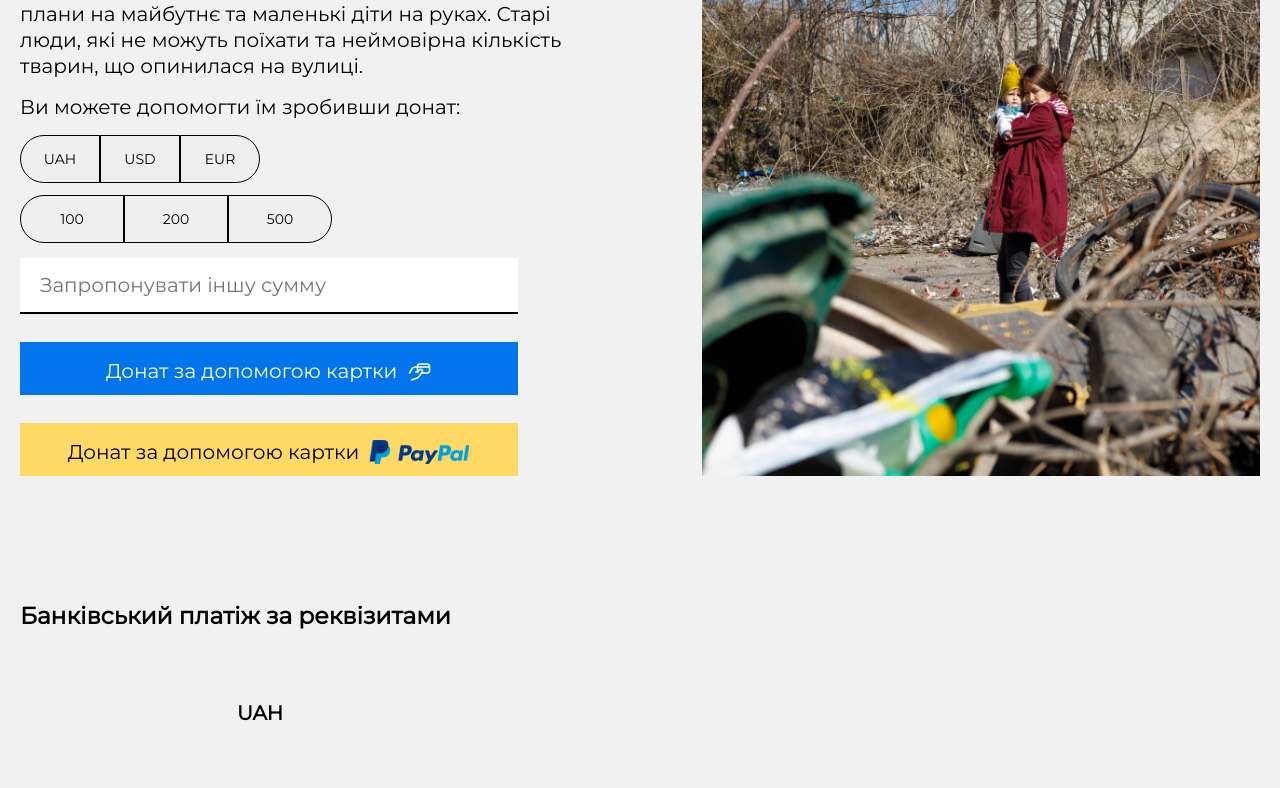
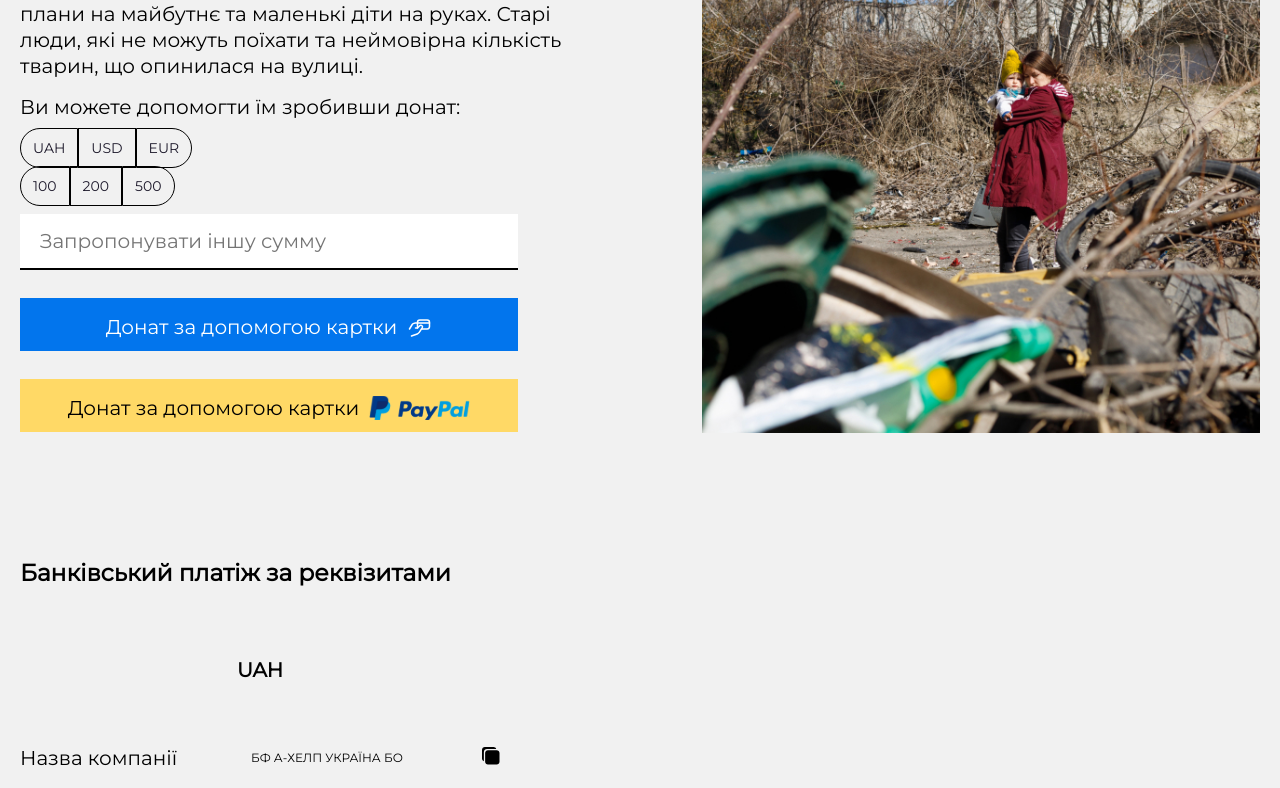
Before and after one commit to wellder00/React_project, a React (Create React App) app in the folder react_test/: page / in a window 1280 px wide. Shown: the part 2400-3188 px from the top of the page. Built offline with nearby package versions, Linux system fonts and the light colour scheme; a web font is replaced by a local one.

Commit message:
functional buttons (needs css attunement)
added functional buttons that change the values on the currency numerical values

```diff
--- a/react_test/package.json
+++ b/react_test/package.json
@@ -12,7 +12,7 @@
     "react-dom": "^18.2.0",
     "react-scripts": "^5.0.1",
     "sass": "^1.58.0",
-    "swiper": "^9.0.4",
+    "swiper": "^9.0.5",
     "web-vitals": "^2.1.4"
   },
   "scripts": {
--- a/react_test/public/assets/styles/_howYouCanHelp.scss
+++ b/react_test/public/assets/styles/_howYouCanHelp.scss
@@ -129,3 +129,106 @@
   gap: 4%;
 
 }
+
+.donat-block__first-button-block {
+  font-size: 14px;
+  color: #1d192b;
+  margin-bottom: 12px;
+
+  :nth-child(2) {
+    width: 80px;
+    height: 48px;
+    padding: 10px 12px;
+    border: 1px solid #000000;
+    border-radius: 100px 0px 0px 100px;
+    cursor: pointer;
+    &:hover {
+      background-color: rgba(31, 30, 27, 0.1);
+    }
+  }
+  :nth-child(4) {
+    width: 80px;
+    height: 48px;
+    padding: 10px 12px;
+    cursor: pointer;
+    border: 1px solid #000000;
+    &:hover {
+      background-color: rgba(31, 30, 27, 0.1);
+    }
+  }
+  :last-child {
+    width: 80px;
+    height: 48px;
+    padding: 10px 12px;
+    border: 1px solid #000000;
+    border-radius: 0px 100px 100px 0px;
+    cursor: pointer;
+    &:hover {
+      background-color: rgba(31, 30, 27, 0.1);
+    }
+  }
+}
+
+input[type="radio"][name="can-help-button"] { display:none; }
+input[type="radio"][name="can-help-button"]:checked + label { background-color:#a0a0a0; }
+
+input[type="checkbox"][name="can-help-button2"] { display:none; }
+input[type="checkbox"][name="can-help-button2"]:checked + label { background-color:#a0a0a0; }
+
+.donat-block__second-button-block {
+  font-size: 14px;
+  color: #1d192b;
+  margin-bottom: 15px;
+
+  :nth-child(2) {
+    width: 104px;
+    height: 48px;
+    padding: 10px 12px;
+    border: 1px solid #000000;
+    border-radius: 100px 0px 0px 100px;
+    cursor: pointer;
+    &:hover {
+      background-color: rgba(31, 30, 27, 0.1);
+    }
+  }
+  :nth-child(4) {
+    width: 104px;
+    height: 48px;
+    padding: 10px 12px;
+    cursor: pointer;
+    border: 1px solid #000000;
+    &:hover {
+      background-color: rgba(31, 30, 27, 0.1);
+    }
+  }
+  :last-child {
+    width: 104px;
+    height: 48px;
+    padding: 10px 12px;
+    border: 1px solid #000000;
+    border-radius: 0px 100px 100px 0px;
+    cursor: pointer;
+    &:hover {
+      background-color: rgba(31, 30, 27, 0.1);
+    }
+  }
+}
+
+.donat-button1 {
+  width: 498px;
+  height: 53px;
+  margin-bottom: 28px;
+  box-sizing: border-box;
+  background: #0275ed;
+  color: #ffffff;
+  border: none;
+  cursor: pointer;
+  img {
+    position: relative;
+    top: 5px;
+    padding-left: 10px;
+  }
+  &:hover {
+    background-color: #6FB1F5;
+  }
+}
--- a/react_test/public/assets/styles/_syle-button.scss
+++ b/react_test/public/assets/styles/_syle-button.scss
@@ -50,103 +50,6 @@
   }
   &:hover{
     background-color: #DDDDDD;
-  }
-}
-
-.donat-block__first-button-block {
-  font-size: 14px;
-  color: #1d192b;
-  margin-bottom: 12px;
-
-  :first-child {
-    width: 80px;
-    height: 48px;
-    padding: 10px 12px;
-    border: 1px solid #000000;
-    border-radius: 100px 0px 0px 100px;
-    cursor: pointer;
-    &:hover {
-      background-color: rgba(31, 30, 27, 0.1);
-    }
-  }
-  :nth-child(2) {
-    width: 80px;
-    height: 48px;
-    padding: 10px 12px;
-    cursor: pointer;
-    border: 1px solid #000000;
-    &:hover {
-      background-color: rgba(31, 30, 27, 0.1);
-    }
-  }
-  :last-child {
-    width: 80px;
-    height: 48px;
-    padding: 10px 12px;
-    border: 1px solid #000000;
-    border-radius: 0px 100px 100px 0px;
-    cursor: pointer;
-    &:hover {
-      background-color: rgba(31, 30, 27, 0.1);
-    }
-  }
-}
-
-.donat-block__second-button-block {
-  font-size: 14px;
-  color: #1d192b;
-  margin-bottom: 15px;
-
-  :first-child {
-    width: 104px;
-    height: 48px;
-    padding: 10px 12px;
-    border: 1px solid #000000;
-    border-radius: 100px 0px 0px 100px;
-    cursor: pointer;
-    &:hover {
-      background-color: rgba(31, 30, 27, 0.1);
-    }
-  }
-  :nth-child(2) {
-    width: 104px;
-    height: 48px;
-    padding: 10px 12px;
-    cursor: pointer;
-    border: 1px solid #000000;
-    &:hover {
-      background-color: rgba(31, 30, 27, 0.1);
-    }
-  }
-  :last-child {
-    width: 104px;
-    height: 48px;
-    padding: 10px 12px;
-    border: 1px solid #000000;
-    border-radius: 0px 100px 100px 0px;
-    cursor: pointer;
-    &:hover {
-      background-color: rgba(31, 30, 27, 0.1);
-    }
-  }
-}
-
-.donat-button1 {
-  width: 498px;
-  height: 53px;
-  margin-bottom: 28px;
-  box-sizing: border-box;
-  background: #0275ed;
-  color: #ffffff;
-  border: none;
-  cursor: pointer;
-  img {
-    position: relative;
-    top: 5px;
-    padding-left: 10px;
-  }
-  &:hover {
-    background-color: #6FB1F5;
   }
 }
 
--- a/react_test/src/components/HowYouCanHelp.jsx
+++ b/react_test/src/components/HowYouCanHelp.jsx
@@ -1,8 +1,23 @@
-import React from 'react';
+import React, { useState } from 'react';
 
 import ButtonFunc from './ButtonFunc';
 
+function CurrencyButton(props){
+  return(
+    <input type="radio" name="can-help-button" value={props.valueName} id={props.idName} onClick={props.onClickFunction}/>
+  )
+};
+
+const money = {
+  UAH: [100, 200, 500],
+  USD: [50, 100, 200],
+  EUR: [50, 100, 200]
+};
+
 function But() {
+  const [currency, setCurrency] = useState("UAH");
+  const moneyCounts = money[currency];
+
   return (
     <div className="can-help">
       <div className="can-help_wrapper _container">
@@ -23,22 +38,24 @@ function But() {
               поїхати та неймовірна кількість тварин, що опинилася на вулиці.
               <div>Ви можете допомогти їм зробивши донат:</div>
             </div>
+            <form>
             <div className="donat-block__first-button-block">
-              <ButtonFunc class="can-help-button">UAH</ButtonFunc>
-              <ButtonFunc class="can-help-button">USD</ButtonFunc>
-              <ButtonFunc class="can-help-button">EUR</ButtonFunc>
+              <CurrencyButton valueName="first-currency" idName="first-currency" onClickFunction={() => setCurrency("UAH")}></CurrencyButton><label for="first-currency" id="first-currency-label">UAH</label>
+              <CurrencyButton valueName="second-currency" idName="second-currency" onClickFunction={() => setCurrency("USD")}></CurrencyButton><label for="second-currency" id="second-currency-label">USD</label>
+              <CurrencyButton valueName="third-currency" idName="third-currency" onClickFunction={() => setCurrency("EUR")}></CurrencyButton><label for="third-currency" id="third-currency-label">EUR</label>
             </div>
             <div className="donat-block__second-button-block">
-              <ButtonFunc class="can-help-button">100</ButtonFunc>
-              <ButtonFunc class="can-help-button">200</ButtonFunc>
-              <ButtonFunc class="can-help-button">500</ButtonFunc>
+              <input type="checkbox" name="can-help-button2" value="first-number" id="first-number" /><label for="first-number">{moneyCounts[0]}</label>
+              <input type="checkbox" name="can-help-button2" value="second-number" id="second-number" /><label for="second-number">{moneyCounts[1]}</label>
+              <input type="checkbox" name="can-help-button2" value="third-number" id="third-number" /><label for="third-number">{moneyCounts[2]}</label>
             </div>
             <input type="number" placeholder="Запропонувати іншу сумму" />
             <div className="donat-block__third-button-block">
-              <ButtonFunc class="donat-button1">
+              <ButtonFunc class="donat-button1" type="submit">
                 Донат за допомогою картки<img src="/assets/icons/help1.svg" alt="button-img"></img>
               </ButtonFunc>
             </div>
+            </form>
             <div className="donat-block__fourth-button-block">
               <ButtonFunc class="donat-button2">
                 Донат за допомогою картки<img src="/assets/icons/help2.svg" alt="button-img"></img>
```
Also changed, not shown: 1 other file (tests, documents, lock files or other folders).
